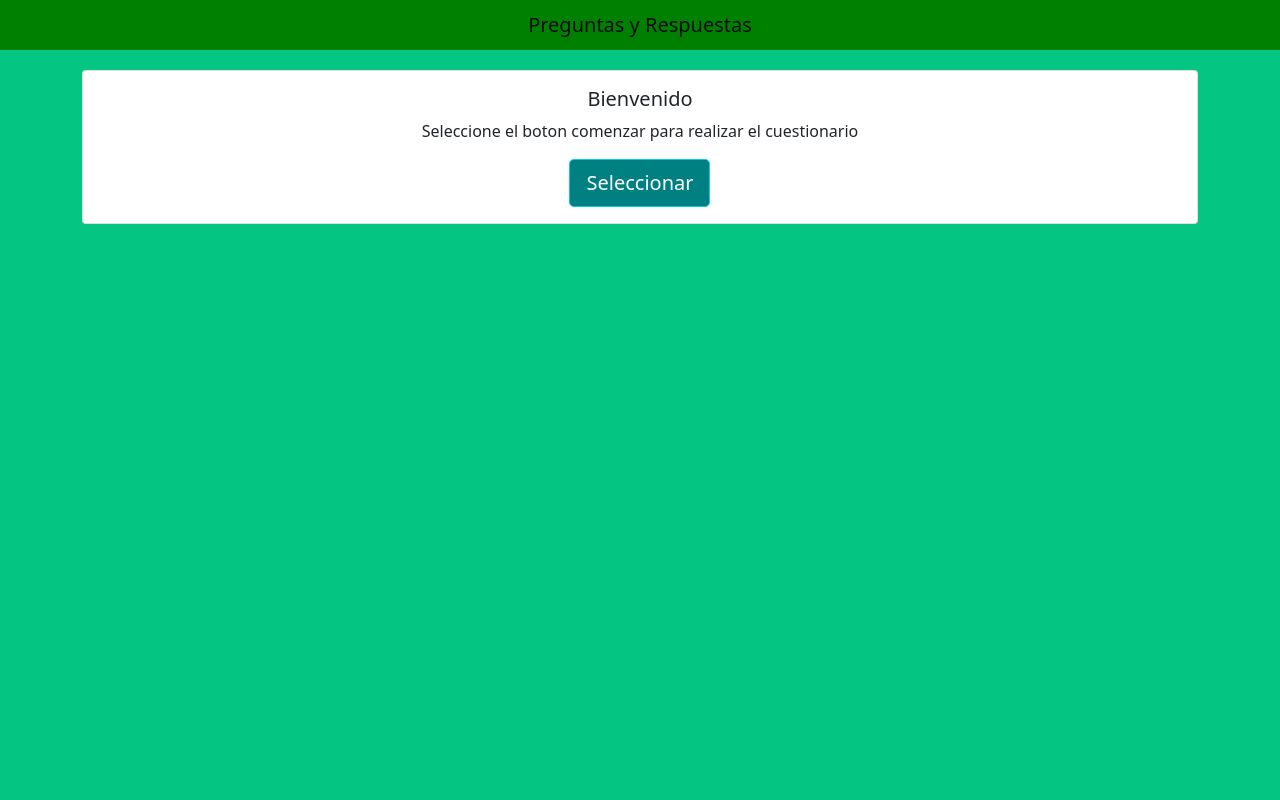
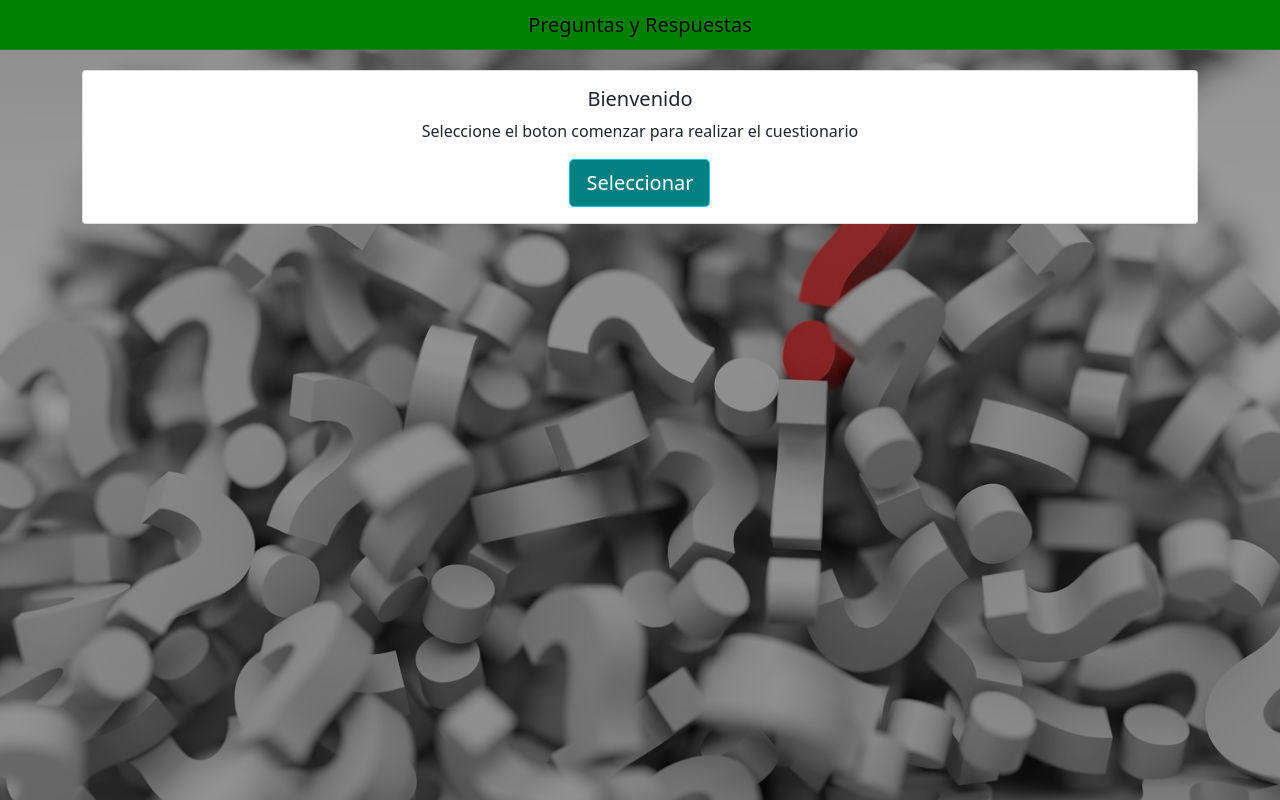
Before and after one commit to Daniel151505/Aplicacion-Preguntas-Respuestas, an Angular app in the folder Aplicacion-Preguntas-Respuestas/: page /dashboard in a window 1280 px wide. Built offline with nearby package versions, Linux system fonts and the light colour scheme.

Commit message:
Agregando Estilos Body

```diff
--- a/Aplicacion-Preguntas-Respuestas/src/styles.css
+++ b/Aplicacion-Preguntas-Respuestas/src/styles.css
@@ -3,3 +3,10 @@
 body{
     background-color: #04c582;
 }
+
+.body {
+    background: linear-gradient(rgba(0,0,0,0.4),rgba(0,0,0,0.4)),url(assets/images/fondo.jpg);
+    background-attachment: fixed;
+    background-position: center center;
+    background-size: cover;
+}
```
